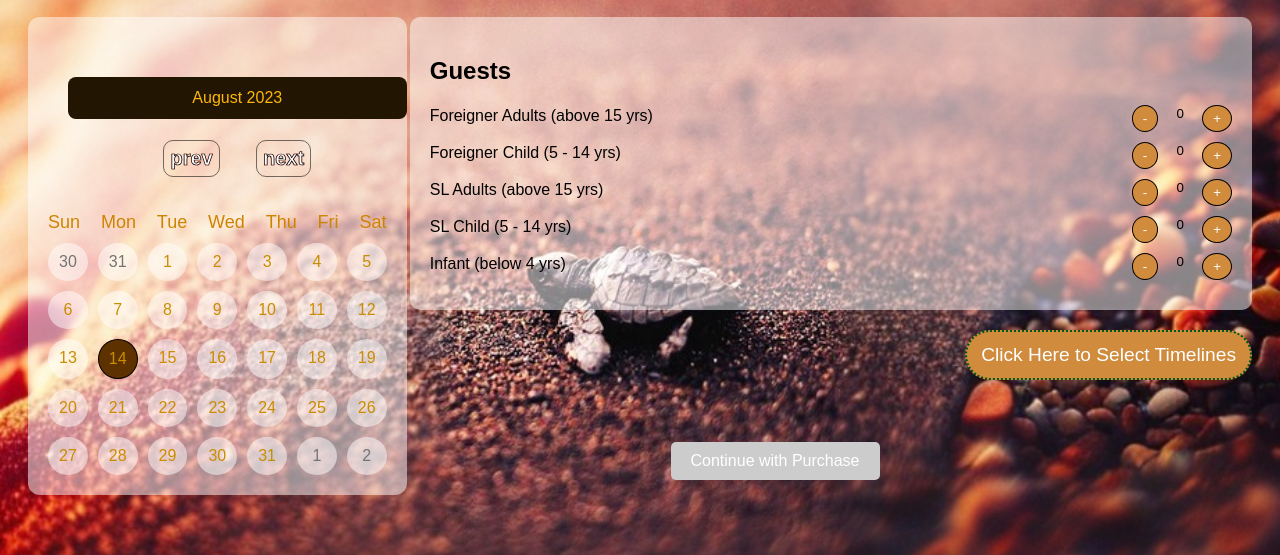
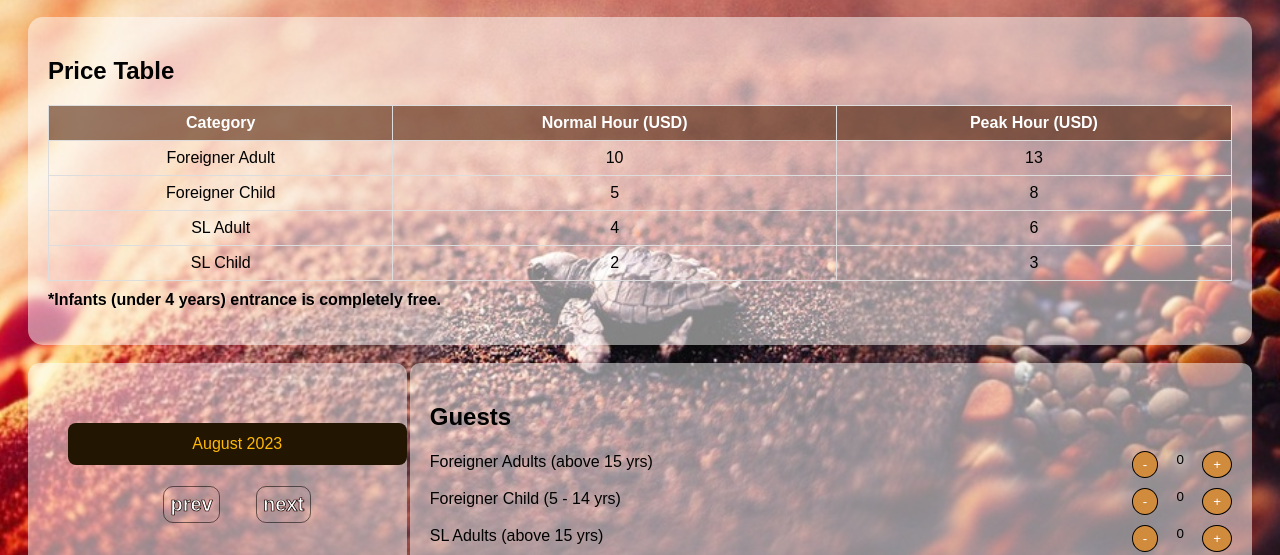
Before and after one commit to Rakeshhh4584/RakeshNandakumar, a plain HTML site: page ticketspage.html in a window 1280 px wide. Shown: the part 209-764 px from the top of the page. Drawn offline with Linux system fonts and the light colour scheme.

Commit message:
Add files via upload

```diff
--- a/styles.css
+++ b/styles.css
@@ -692,3 +692,43 @@ label {
     /* Adjusted padding for better spacing on mobile */
   }
 }
+
+#price-table {
+  border-collapse: collapse;
+  width: 100%;
+  margin-top: 20px;
+}
+
+#price-table th,
+#price-table td {
+  border: 1px solid #ddd;
+  padding: 8px;
+  text-align: center;
+}
+
+#price-table tr {
+  transition: all 0.3s;
+}
+
+#price-table th {
+  background-color: #4c1c0091;
+  color: white;
+}
+
+#price-table tr:hover {
+  background-color: #ffbf506c;
+}
+
+#infant-note {
+  margin-top: 10px;
+}
+
+.pt {
+  background-color: rgba(255, 255, 255, 0.5);
+  padding: 20px;
+  border-radius: 15px;
+}
+
+#infant-note {
+  font-weight: bold;
+}
--- a/ticketspage.html
+++ b/ticketspage.html
@@ -19,7 +19,40 @@
         </ul>
       </nav>
     </header>
-
+    <div class="pt">
+      <h2>Price Table</h2>
+      <table id="price-table">
+        <tr>
+          <th>Category</th>
+          <th>Normal Hour (USD)</th>
+          <th>Peak Hour (USD)</th>
+        </tr>
+        <tr>
+          <td class="category">Foreigner Adult</td>
+          <td class="normal-hour">10</td>
+          <td class="peak-hour">13</td>
+        </tr>
+        <tr>
+          <td class="category">Foreigner Child</td>
+          <td class="normal-hour">5</td>
+          <td class="peak-hour">8</td>
+        </tr>
+        <tr>
+          <td class="category">SL Adult</td>
+          <td class="normal-hour">4</td>
+          <td class="peak-hour">6</td>
+        </tr>
+        <tr>
+          <td class="category">SL Child</td>
+          <td class="normal-hour">2</td>
+          <td class="peak-hour">3</td>
+        </tr>
+      </table>
+      <p id="infant-note">
+        *Infants (under 4 years) entrance is completely free.
+      </p>
+    </div>
+    <br />
     <div id="calflex">
       <div class="wrapper" disabled>
         <header>
```
